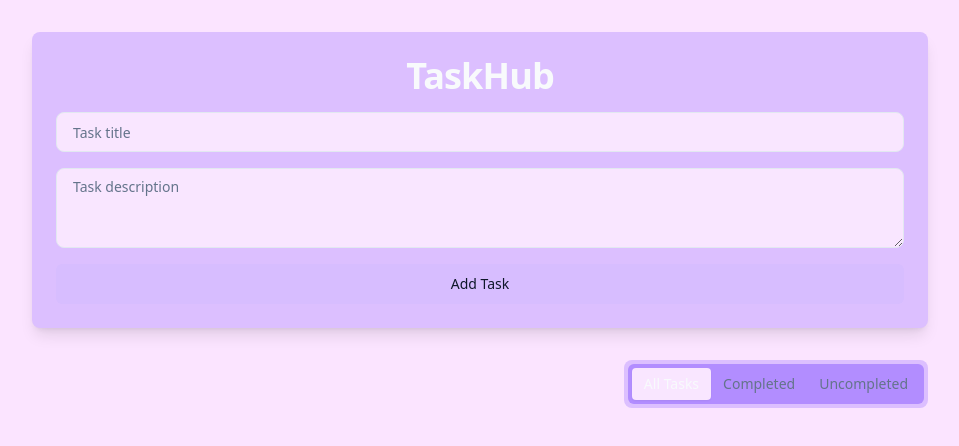
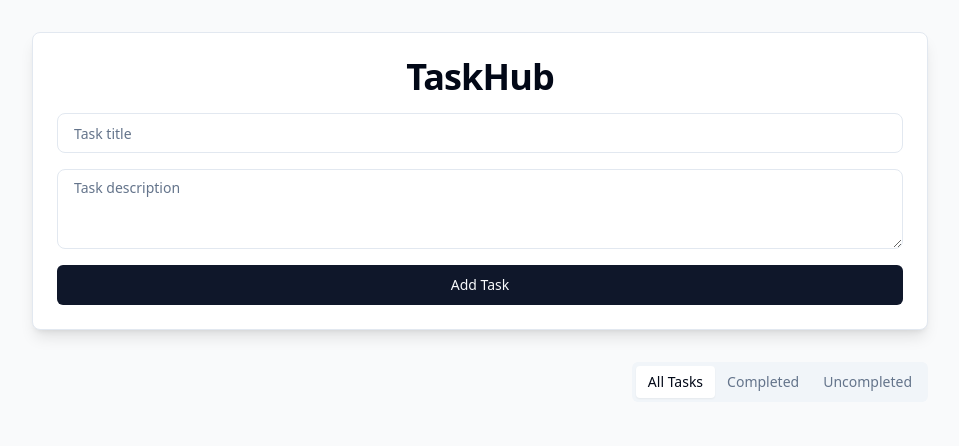
Before and after one commit to ruzellll/checkit-off-list, a React (Vite) app: page / in a window 1280 px wide. Shown: the top 446 px of the page, without its empty margins (160-1119 px from the left). Built offline with nearby package versions, Linux system fonts and the light colour scheme.

Commit message:
Reverted to edit 29bdb7e5-3142-41ba-90d2-8bab70194ce5: "edit"

```diff
--- a/src/index.css
+++ b/src/index.css
@@ -4,25 +4,25 @@
 
 @layer base {
   :root {
-    --background: 285 100% 95%; /* #FBE4FF */
-    --foreground: 210 40% 98%;
+    --background: 0 0% 100%;
+    --foreground: 222.2 84% 4.9%;
 
-    --card: 264 100% 87%; /* #DCBFFF */
-    --card-foreground: 210 40% 98%;
+    --card: 0 0% 100%;
+    --card-foreground: 222.2 84% 4.9%;
 
-    --popover: 259 100% 78%; /* #B28DFF */
-    --popover-foreground: 210 40% 98%;
+    --popover: 0 0% 100%;
+    --popover-foreground: 222.2 84% 4.9%;
 
-    --primary: 264 100% 87%; /* #DCBFFF */
-    --primary-foreground: 222.2 47.4% 11.2%;
+    --primary: 222.2 47.4% 11.2%;
+    --primary-foreground: 210 40% 98%;
 
-    --secondary: 285 100% 95%; /* #FBE4FF */
+    --secondary: 210 40% 96.1%;
     --secondary-foreground: 222.2 47.4% 11.2%;
 
-    --muted: 264 100% 87%;
+    --muted: 210 40% 96.1%;
     --muted-foreground: 215.4 16.3% 46.9%;
 
-    --accent: 259 100% 78%;
+    --accent: 210 40% 96.1%;
     --accent-foreground: 222.2 47.4% 11.2%;
 
     --destructive: 0 84.2% 60.2%;
@@ -36,25 +36,25 @@
   }
 
   .dark {
-    --background: 285 100% 95%;
+    --background: 222.2 84% 4.9%;
     --foreground: 210 40% 98%;
 
-    --card: 264 100% 87%;
+    --card: 222.2 84% 4.9%;
     --card-foreground: 210 40% 98%;
 
-    --popover: 259 100% 78%;
+    --popover: 222.2 84% 4.9%;
     --popover-foreground: 210 40% 98%;
 
-    --primary: 264 100% 87%;
+    --primary: 210 40% 98%;
     --primary-foreground: 222.2 47.4% 11.2%;
 
-    --secondary: 285 100% 95%;
+    --secondary: 217.2 32.6% 17.5%;
     --secondary-foreground: 210 40% 98%;
 
-    --muted: 264 100% 87%;
+    --muted: 217.2 32.6% 17.5%;
     --muted-foreground: 215 20.2% 65.1%;
 
-    --accent: 259 100% 78%;
+    --accent: 217.2 32.6% 17.5%;
     --accent-foreground: 210 40% 98%;
 
     --destructive: 0 62.8% 30.6%;
--- a/src/pages/Index.tsx
+++ b/src/pages/Index.tsx
@@ -12,7 +12,9 @@ interface Task {
 
 const Index = () => {
   const [tasks, setTasks] = useState<Task[]>([]);
-  const [filter, setFilter] = useState<"all" | "completed" | "uncompleted">("all");
+  const [filter, setFilter] = useState<"all" | "completed" | "uncompleted">(
+    "all"
+  );
 
   // Load tasks from localStorage when component mounts
   useEffect(() => {
@@ -64,18 +66,17 @@ const Index = () => {
   });
 
   return (
-    <div className="min-h-screen p-8 bg-[#FBE4FF]">
+    <div className="min-h-screen p-8 bg-gray-50">
       <div className="max-w-4xl mx-auto">
-        <div className="p-6 mb-8 bg-[#DCBFFF] rounded-lg shadow-lg">
+        <div className="p-6 mb-8 bg-white border rounded-lg shadow-lg">
           <TaskForm onSubmit={handleAddTask} />
         </div>
         <div className="flex justify-end mb-6">
           <Tabs
             defaultValue="all"
             onValueChange={(value) => setFilter(value as typeof filter)}
-            className="bg-[#DCBFFF] p-1 rounded-lg"
           >
-            <TabsList className="bg-[#B28DFF] [&>*]:data-[state=active]:bg-[#FBE4FF] [&>*]:data-[state=active]:text-[#B28DFF]">
+            <TabsList className="[&>*]:data-[state=active]:shadow-none [&>*]:data-[state=active]:transition-none">
               <TabsTrigger value="all">All Tasks</TabsTrigger>
               <TabsTrigger value="completed">Completed</TabsTrigger>
               <TabsTrigger value="uncompleted">Uncompleted</TabsTrigger>
```
